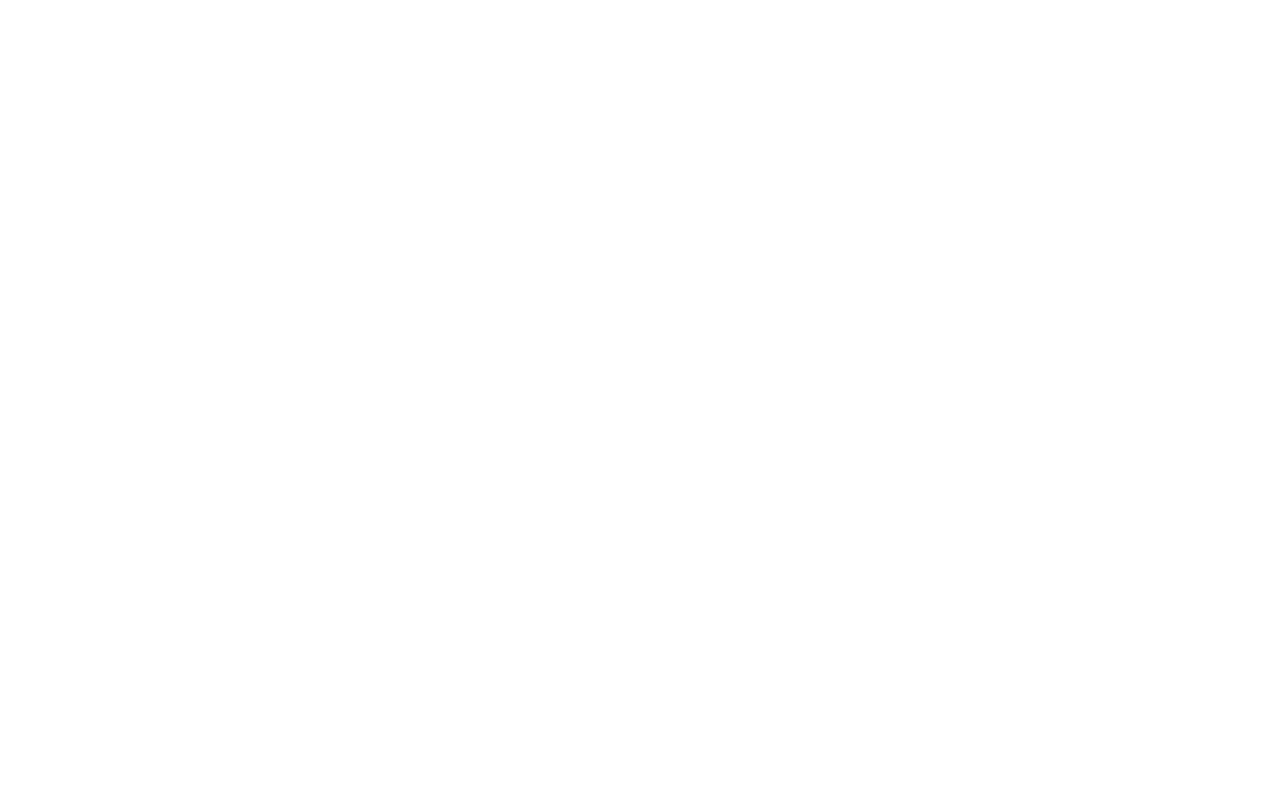
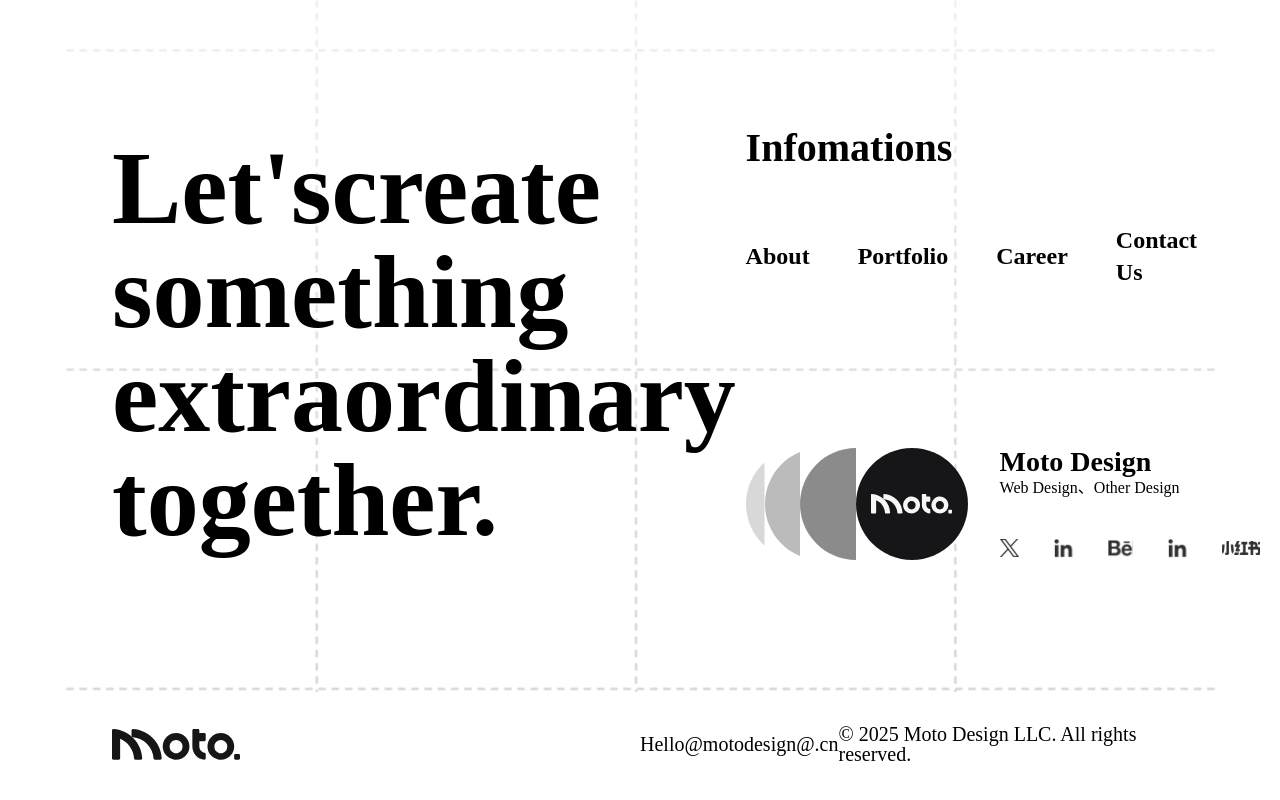
Before and after one commit to i-free-developer/moto-design, a React (Vite) app: page /portfolio in a window 1280 px wide. Shown: the part 2979-3779 px from the top of the page. Before the commit the page ends 2524 px from the top, so only its background shows below. Built offline with nearby package versions, Linux system fonts and the light colour scheme.

Commit message:
refine Portfolio Page

```diff
--- a/src/App.jsx
+++ b/src/App.jsx
@@ -39,7 +39,7 @@
       <Routes>
           <Route exact path="/" element={<Home loadingPercentage={loadingPercentage} drawerStatus={drawerStatus} handleClickDrawer={handleClickDrawer} closeDrawer={closeDrawer}/>} />
           <Route exact path="/about" element={<About drawerStatus={drawerStatus} handleClickDrawer={handleClickDrawer} closeDrawer={closeDrawer}/>} />
-          <Route exact path="/portfolio" element={<Portfolio closeDrawer={closeDrawer}/>} />
+          <Route exact path="/portfolio" element={<Portfolio drawerStatus={drawerStatus} handleClickDrawer={handleClickDrawer} closeDrawer={closeDrawer}/>} />
           <Route exact path="/career" element={<Career closeDrawer={closeDrawer}/>} />
           <Route exact path="/contact" element={<Contact closeDrawer={closeDrawer}/>} />
           <Route exact path="/role/:id" element={<RolePage closeDrawer={closeDrawer}/>} />
--- a/src/components/About.jsx
+++ b/src/components/About.jsx
@@ -9,7 +9,7 @@
 	return (
 		<main className="mx-auto">
       		<Navbar drawerStatus={drawerStatus} handleClickDrawer={handleClickDrawer}/>
-			<section id="about" className="mx-auto px-[3rem] my-[3rem]" onClick={closeDrawer}>
+			<section id="about" className="mx-auto px-[3rem] pt-[3rem]" onClick={closeDrawer}>
 				<AboutHeader/>
 				<AboutBrand/>
 				<AboutStatus/>
@@ -18,8 +18,8 @@
 					<OurTeam />
 					{TeamMembers.map((item, index) => <TeamMemberCard {...item} key={index} />)}
 				</div>
-				<AboutInfoCard/>
-				<AboutFooter/>
+				<SiteInfoCard/>
+				<SiteFooter/>
 			</section>
 		</main>
 	)
@@ -123,7 +123,7 @@
 }
 
 
-function AboutInfoCard() {
+function SiteInfoCard() {
 	return (
 		<div style={{
 			backgroundImage: `url(${backgroundImage})`,
@@ -156,7 +156,7 @@
 	)
 }
 
-function AboutFooter() {
+function SiteFooter() {
 	return (
 		<div className="flex items-center justify-between px-[3rem] mt-[2rem] mb-[4rem]">
 			<Link to="/"><LogoIcon/></Link>
@@ -241,3 +241,5 @@
 		</svg>
 	)
 }
+
+export { SiteInfoCard,  SiteFooter }
--- a/src/components/Portfolio.jsx
+++ b/src/components/Portfolio.jsx
@@ -1,10 +1,14 @@
 import { useState } from 'react'
 import { DesktopPortfolioItems, MobilePortfolioItems } from '../data/site-data'
+import Navbar from './Navbar'
+import { SiteInfoCard,  SiteFooter } from './About'
 
-export default function Portfolio({closeDrawer}) {
+export default function Portfolio({drawerStatus, closeDrawer, handleClickDrawer}) {
 	const [isMobile, setIsMobile] = useState(false)
 
 	return (
+		<main className="mx-auto">
+      <Navbar drawerStatus={drawerStatus} handleClickDrawer={handleClickDrawer}/>
 			<section id="portfolio" className="mx-auto px-[4rem] mt-[15rem] mb-[3rem]" onClick={closeDrawer}>
 				<PortfolioHeader/>
 				<div className="flex items-center gap-[0.5rem] mt-[2rem] mb-[6rem] text-[1.75rem]">
@@ -13,7 +17,10 @@
 				</div>
 
 	      {isMobile ? <MobilePortfolios/> : <DesktopPortfolios/>}
+	      <SiteInfoCard/>
+				<SiteFooter/>
 			</section>
+		</main>
 	)
 }
 
```
Lines whose indentation alone changed are shown as unchanged.
